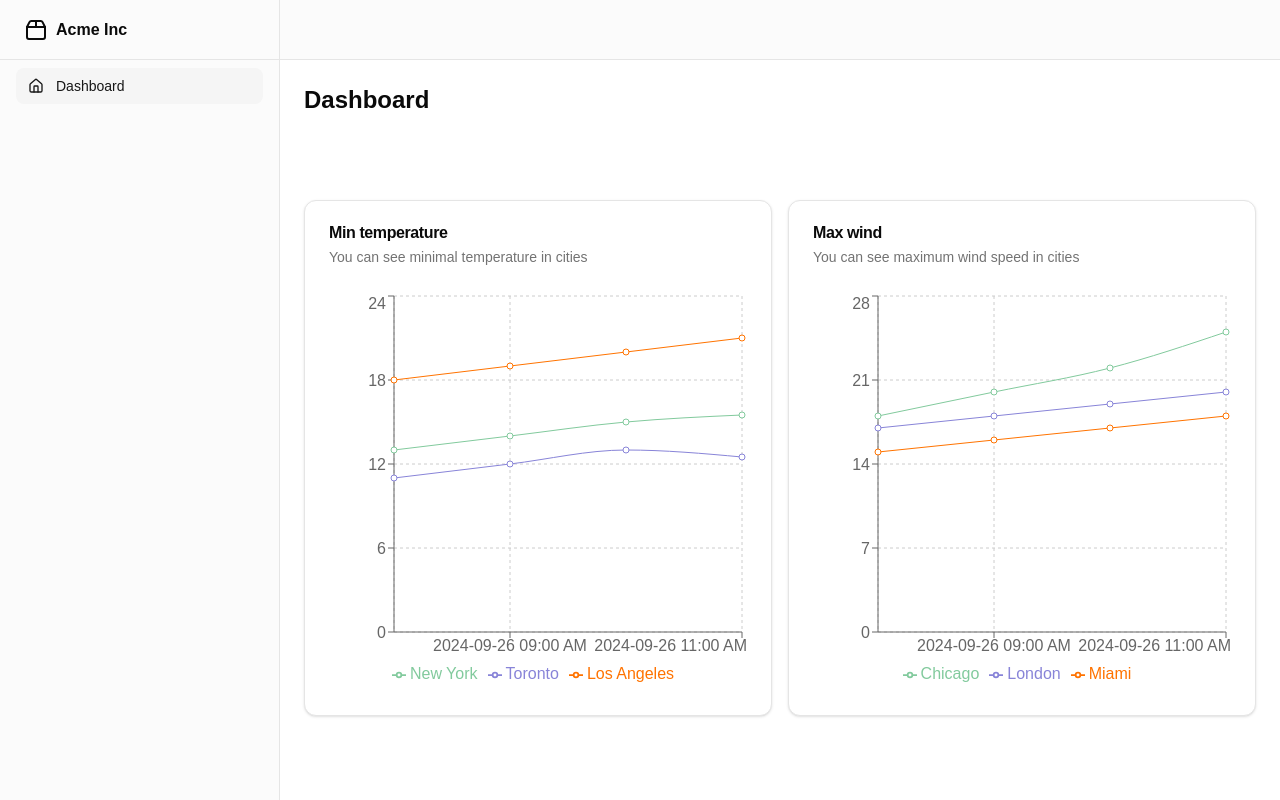
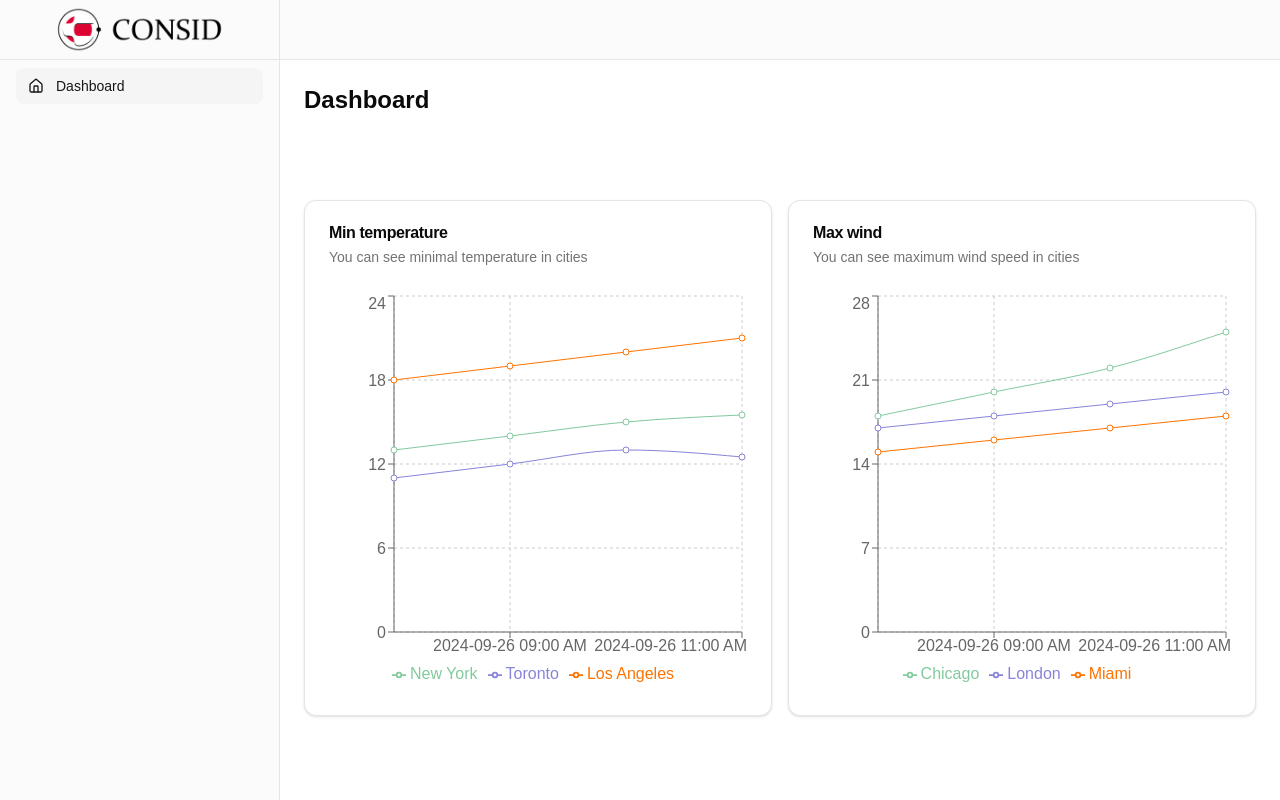
Before and after one commit to twix20/consid-task, a Next.js app in the folder apps/WeatherVisualizer/Frontend/: page / in a window 1280 px wide. Built offline with nearby package versions, Linux system fonts and the light colour scheme; no server answers.

Commit message:
consid logo

```diff
--- a/apps/WeatherVisualizer/Frontend/components/dashboard-02.tsx
+++ b/apps/WeatherVisualizer/Frontend/components/dashboard-02.tsx
@@ -1,5 +1,5 @@
+import { Home, Menu, Package2 } from "lucide-react";
 import Link from "next/link";
-import { Home, Menu, Package2 } from "lucide-react";
 
 import { Button } from "@/components/ui/button";
 import {
@@ -10,18 +10,22 @@ import {
   CardTitle,
 } from "@/components/ui/card";
 import { Sheet, SheetContent, SheetTrigger } from "@/components/ui/sheet";
+import Image from "next/image";
+import { MaxWindSpeedGraph } from "./max-wind-speed-graph";
 import { MinTemperatureGraph } from "./min-temperature-graph";
-import { MaxWindSpeedGraph } from "./max-wind-speed-graph";
+
+import considLogoUrl from "./consid-logo.png";
 
 export default function Dashboard() {
+  console.log(considLogoUrl);
+
   return (
     <div className="grid min-h-screen w-full md:grid-cols-[220px_1fr] lg:grid-cols-[280px_1fr]">
       <div className="hidden border-r bg-muted/40 md:block">
         <div className="flex h-full max-h-screen flex-col gap-2">
           <div className="flex h-14 items-center border-b px-4 lg:h-[60px] lg:px-6">
             <Link href="/" className="flex items-center gap-2 font-semibold">
-              <Package2 className="h-6 w-6" />
-              <span>Acme Inc</span>
+              <Image src={considLogoUrl} alt="this is my image" />
             </Link>
           </div>
           <div className="flex-1">
```
Also changed, not shown: apps/WeatherVisualizer/Frontend/components/consid-logo.png (added).
